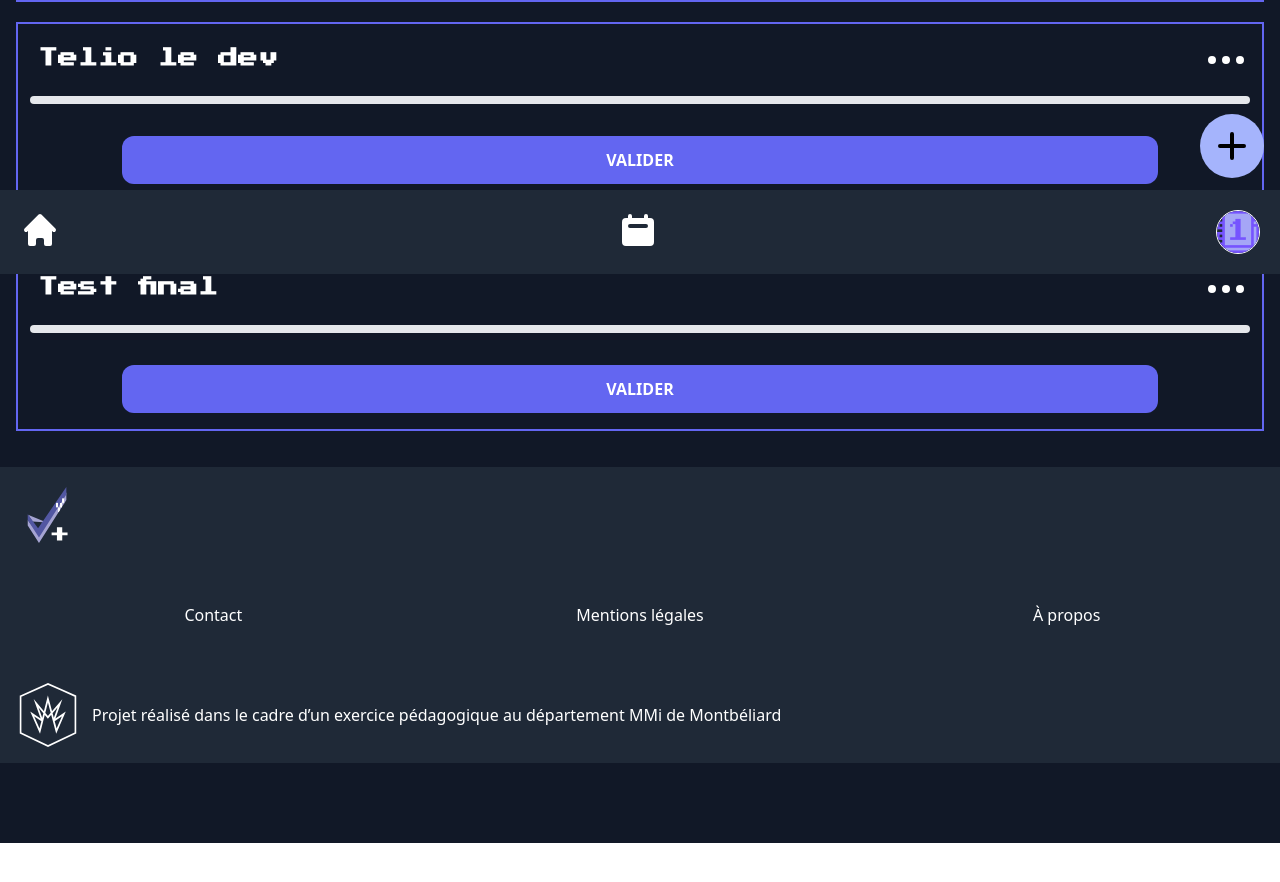
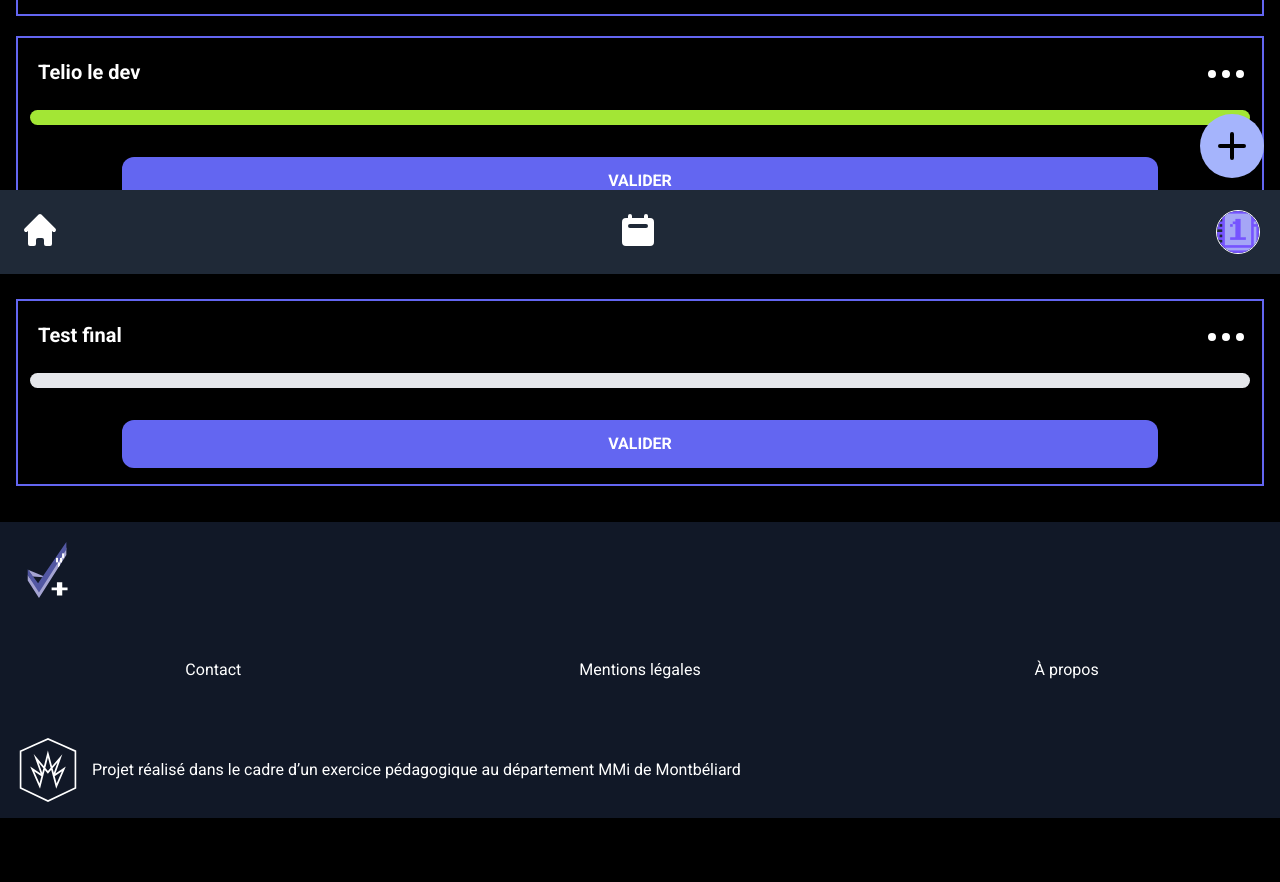
Before and after one commit to gros-eliot/Arquest-app, a Vue app: page / in a window 1280 px wide. Shown: the part 526-1408 px from the top of the page. Before the commit the page ends 1369 px from the top, so only its background shows below. Built offline with nearby package versions, Linux system fonts and the light colour scheme.

Commit message:
couleurs catégorie (composant quest.vue)

```diff
--- a/src/App.vue
+++ b/src/App.vue
@@ -7,9 +7,9 @@ import GuideStyle from "./views/GuideStyle.vue";
 </script>
 
 <template>
-  <body class="bg-gray-900">
+  <body class="bg-black font-roboto">
     <header class="font-press-start-2p">
-      <HeaderView class="fixed z-40" />
+      <HeaderView class="fixed z-20" />
       <!--
       <div class="wrapper">
         <nav class="flex justify-between">
@@ -25,7 +25,7 @@ import GuideStyle from "./views/GuideStyle.vue";
           <RouterLink to="/social">SM</RouterLink>
         </nav>
       </div>-->
-      <NavView class="fixed bottom-0 z-40" />
+      <NavView class="fixed bottom-0 z-20" />
     </header>
     <main class="pt-20">
       <router-view></router-view>
--- a/src/components/Quest.vue
+++ b/src/components/Quest.vue
@@ -1,18 +1,23 @@
 <template>
   <div class="my-5 mt-5 flex flex-col border-2 border-indigo-500 bg-transparent">
     <div class="flex justify-between p-3 text-white">
-      <h3 class="relative p-2 font-press-start-2p text-xl font-bold">
+      <h3 class="relative p-2 font-roboto text-xl font-bold">
         {{ titre }}
       </h3>
       <DotsHorizontalIcon class="h-12 w-12 fill-white" />
     </div>
 
     <hr
-      class="m-3 mb-4 mt-0 rounded-full border-t-8"
+      class="m-3 mb-4 mt-0 rounded-full border-t-[15px]"
       :class="{
-        ' border-emerald-200 ': category === 'Sport',
-        ' border-red-200 ': category === 'Social',
-        ' border-red-200 ': category === 'Social',
+        ' border-red-400 ': category === 'Sport',
+        ' border-cyan-200 ': category === 'Social',
+        ' border-indigo-300 ': category === 'Gestion',
+        ' border-gray-extended-300 ': category === 'Travail',
+        ' border-fuchsia-400 ': category === 'DIY',
+        ' border-lime-400 ': category === 'Santé',
+        ' border-yellow-400 ': category === 'Culture',
+        ' border-yellow-200 ': category === 'Maison',
       }"
     />
 
--- a/src/components/layouts/FooterView.vue
+++ b/src/components/layouts/FooterView.vue
@@ -1,13 +1,13 @@
 <template>
-  <div class="bg-gray-800 text-white flex flex-col gap-10">
-    <ArquestPremium class="m-5 w-14 h-14" />
+  <div class="flex flex-col gap-10 bg-gray-900 text-white">
+    <ArquestPremium class="m-5 h-14 w-14" />
     <div class="grid grid-cols-3 text-center">
       <RouterLink to="/contact"><p>Contact</p></RouterLink>
       <RouterLink to="/mentionslegales"><p>Mentions légales</p></RouterLink>
       <RouterLink to="/apropos"><p>À propos</p></RouterLink>
     </div>
-    <div class="flex justify-start items-center gap-3 p-4">
-      <MMIIcon class="w-16 h-16" />
+    <div class="flex items-center justify-start gap-3 p-4">
+      <MMIIcon class="h-16 w-16" />
       <p>
         Projet réalisé dans le cadre d’un exercice pédagogique au département
         <a href="http://mmimontbeliard.com/">MMi de Montbéliard</a>
@@ -28,5 +28,4 @@ export default {
 };
 </script>
 
-<style>
-</style>
+<style></style>
--- a/src/components/layouts/HeaderView.vue
+++ b/src/components/layouts/HeaderView.vue
@@ -13,10 +13,10 @@
 
     <div
       id="menu"
-      class="fixed inset-0 translate-x-full bg-red-200 motion-safe:transition-transform motion-safe:duration-1000"
-      :class="{ 'translate-x-0': menuOuvert }"
+      class="fixed inset-0 top-0 z-50 translate-x-full bg-black text-white motion-safe:transition-transform motion-safe:duration-1000"
+      :class="{ 'translate-x-52': menuOuvert }"
     >
-      <ul>
+      <ul class="relative z-50 p-3">
         <li><router-link to="/">Un</router-link></li>
         <li><router-link to="/">Deux</router-link></li>
         <li><router-link to="/">Trois</router-link></li>
@@ -48,5 +48,4 @@ export default {
 };
 </script>
 
-<style>
-</style>
+<style></style>
--- a/src/views/HomeView.vue
+++ b/src/views/HomeView.vue
@@ -24,10 +24,14 @@ export default {
       <h2 class="font-roboto text-2xl font-bold">QUÊTES DU JOUR</h2>
       <div class="p-1">
         <Quest titre="Helena la com" category="Social" />
-        <Quest titre="Fringz le design" />
-        <Quest titre="Telio le dev" />
+        <Quest titre="Fringz le design" category="Sport" />
+        <Quest titre="Telio le dev" category="Santé" />
       </div>
-      <hr />
+      <div class="flex justify-center">
+        <hr class="m-3 mb-4 mt-0 rounded-full border-t-8 border-white" />
+        <h3 class="font-roboto text-xl font-bold">Lundi</h3>
+        <hr />
+      </div>
       <div class="p-1">
         <Quest titre="Test final" />
       </div>
```
